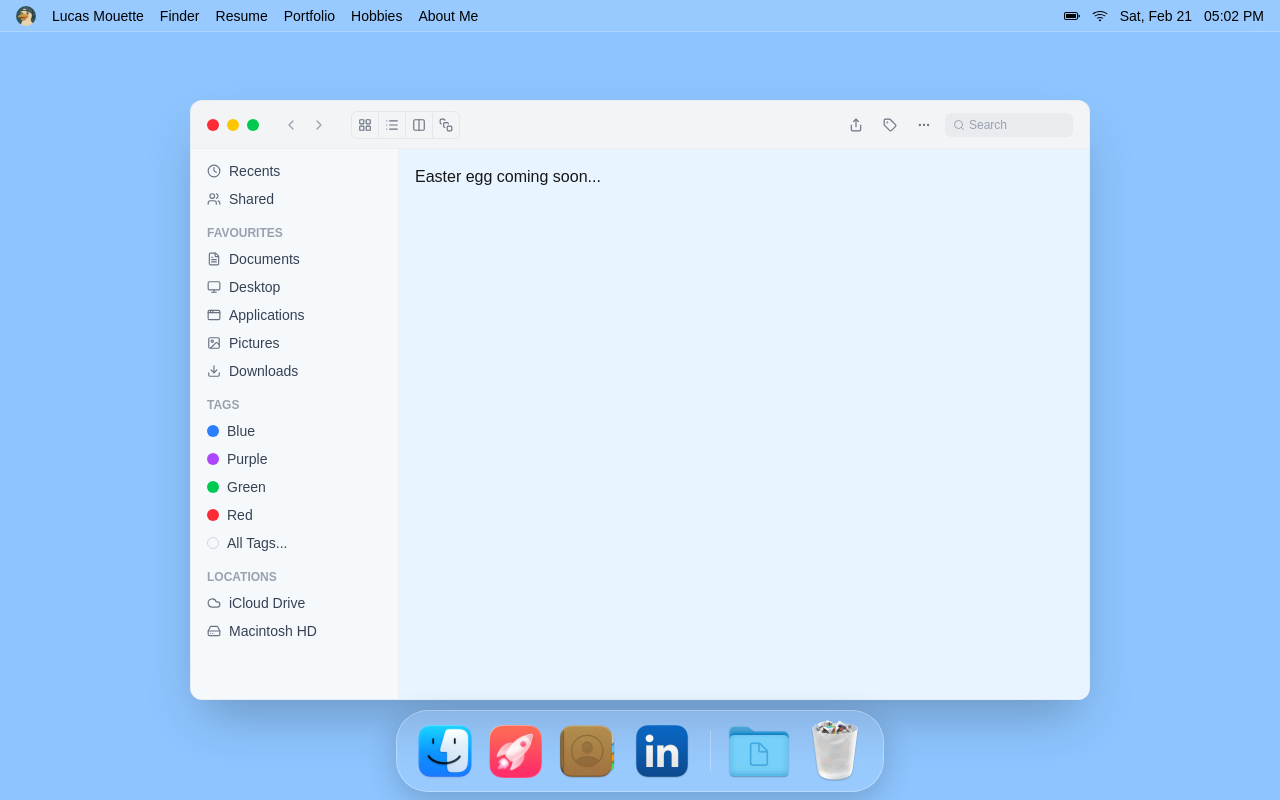
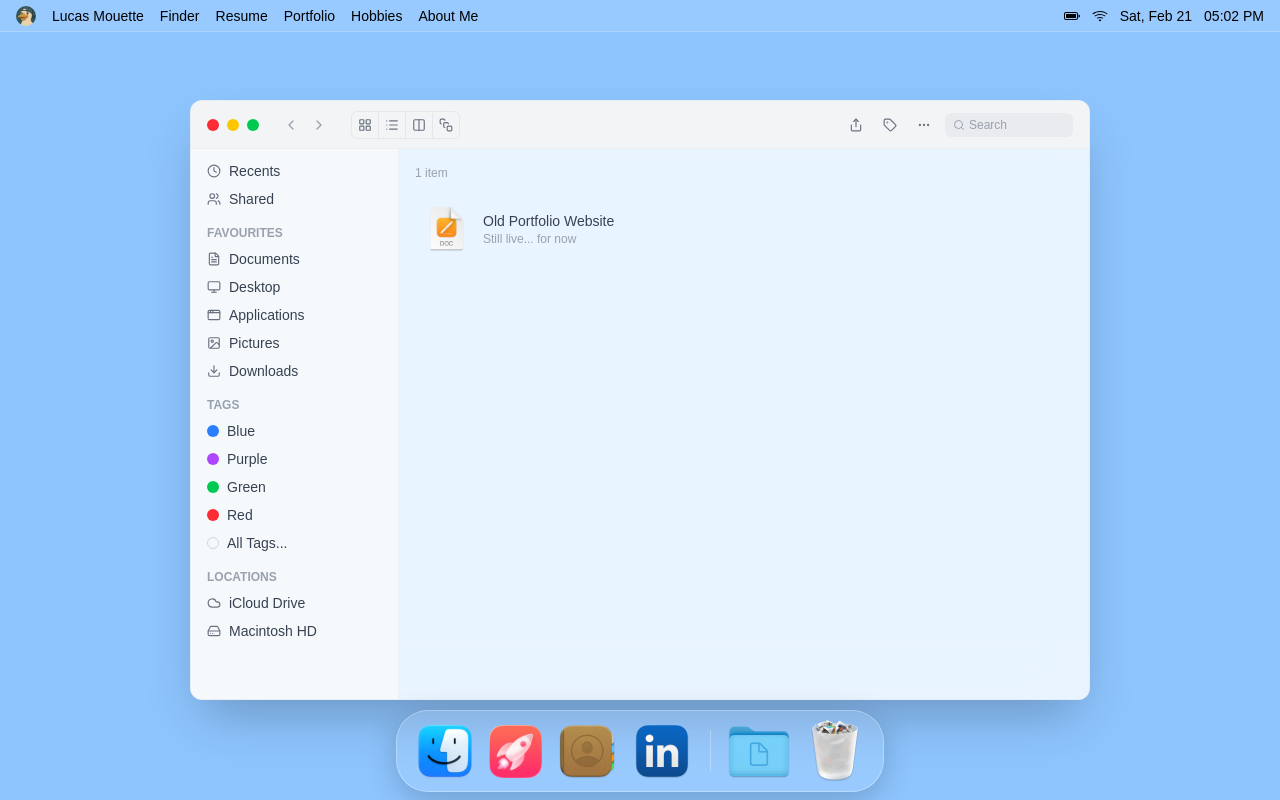
Before and after one commit to lucasmouette/mac_portfolio, a Next.js app: page / in a window 1280 px wide. Both pictures are taken after a click on the element "Trash". Built offline with nearby package versions, Linux system fonts and the light colour scheme.

Commit message:
feat: easter egg 1

```diff
--- a/components/TrashWindow.tsx
+++ b/components/TrashWindow.tsx
@@ -1,16 +1,38 @@
 "use client"
 
-import FinderWindow from "@/components/FinderWindow"
-
-interface TrashWindowProps {
-    isOpen: boolean
-    onClose: () => void
-}
+import Image from "next/image"
+import FinderWindow from "./FinderWindow"
+import { TrashWindowProps } from "@/types/TrashWindowProps"
 
 export default function TrashWindow({ isOpen, onClose }: TrashWindowProps) {
     return (
         <FinderWindow title="Bin" isOpen={isOpen} onClose={onClose}>
-            <p>Easter egg coming soon...</p>
+            <div className="flex flex-col gap-2">
+                <p className="text-xs text-gray-400 mb-2">1 item</p>
+
+                <div
+                    className="flex items-center gap-3 p-2 rounded-lg hover:bg-gray-200/50 cursor-pointer transition-colors group"
+                    onClick={() => window.open("https://lucasmouette.netlify.app/", "_blank")}
+                >
+                    <div className="w-12 h-12 relative shrink-0">
+                        <Image
+                            src="/pdfIcon.png"
+                            alt="Old Portfolio Website"
+                            fill
+                            unoptimized
+                            className="object-contain"
+                        />
+                    </div>
+                    <div className="flex flex-col">
+                        <span className="text-sm text-gray-700 group-hover:text-black transition-colors">
+                            Old Portfolio Website
+                        </span>
+                        <span className="text-xs text-gray-400">
+                            Still live... for now
+                        </span>
+                    </div>
+                </div>
+            </div>
         </FinderWindow>
     )
 }
--- /dev/null
+++ b/types/TrashWindowProps.ts
@@ -0,0 +1,4 @@
+export interface TrashWindowProps {
+    isOpen: boolean
+    onClose: () => void
+}
```
